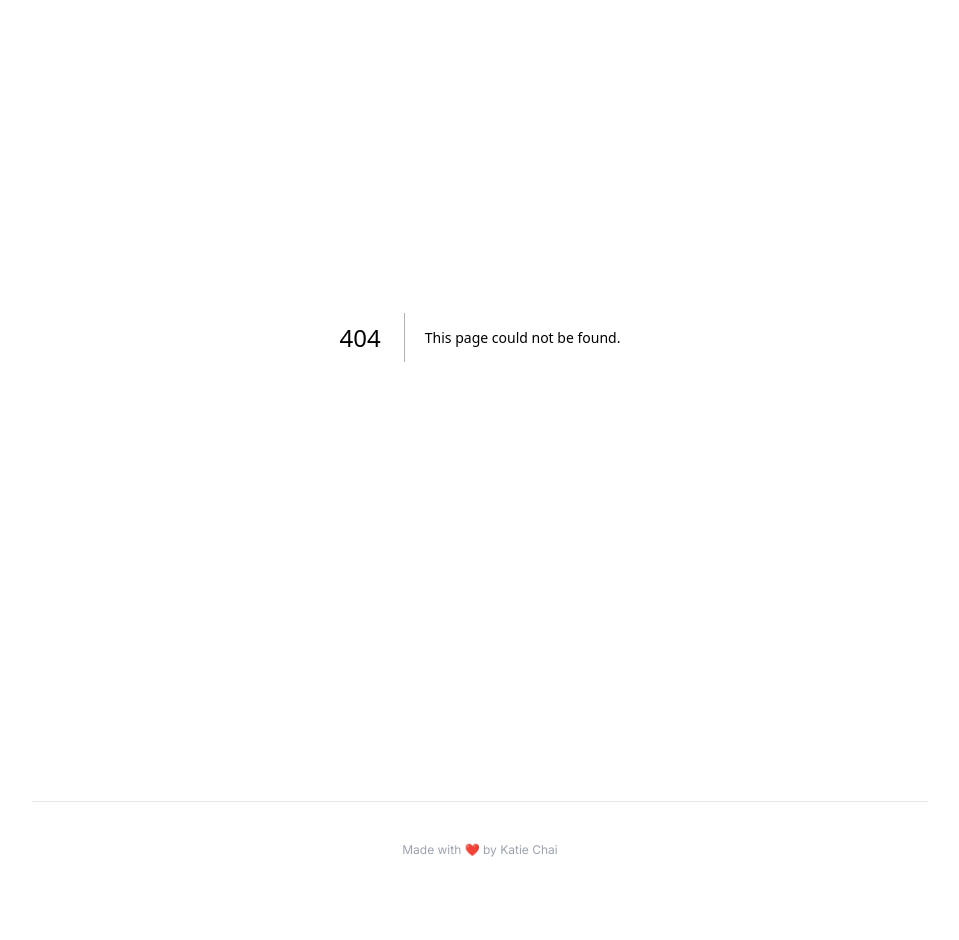
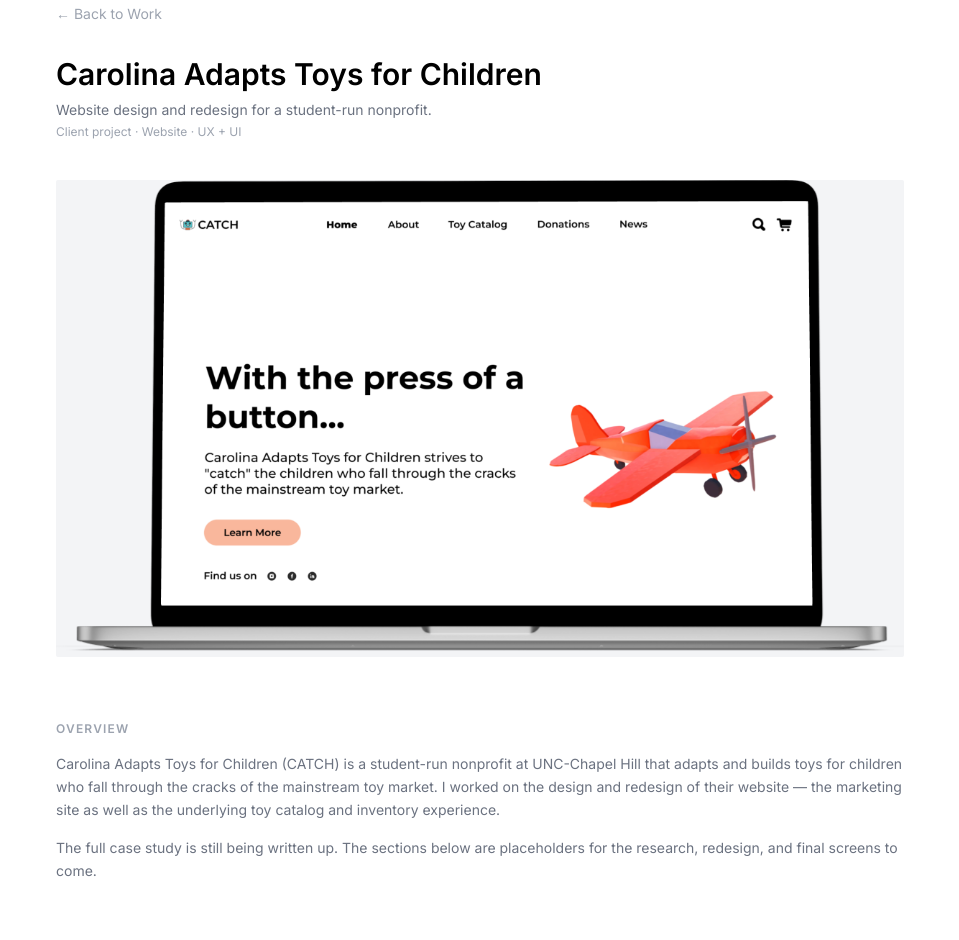
Before and after one commit to katiecha/katie-chai, a Next.js app: page /work/catch in a window 1280 px wide. Before the commit this address had no page. Shown: the part 120-1060 px from the top of the page, without its empty margins (160-1119 px from the left). Before the commit the page ends 1018 px from the top, so only its background shows below. Built offline with nearby package versions, Linux system fonts and the light colour scheme.

Commit message:
final updates

```diff
--- a/app/components/molecules/row.tsx
+++ b/app/components/molecules/row.tsx
@@ -31,6 +31,11 @@ export function Row({ project }: { project: Project }) {
                 <span className="text-sm leading-none select-none">⚠️</span>
               </Tooltip>
             )}
+            {project.status === "private" && (
+              <Tooltip label="private — available on request">
+                <span className="text-sm leading-none select-none">🔒</span>
+              </Tooltip>
+            )}
           </div>
 
           {project.description && (
--- a/app/components/organisms/nav.tsx
+++ b/app/components/organisms/nav.tsx
@@ -4,7 +4,7 @@ import { SOCIAL_LINKS } from "@/app/work/data"
 
 export function Nav() {
   return (
-    <header className="sticky top-0 z-nav bg-background border-b border-border">
+    <header className="sticky top-0 z-nav bg-white border-b border-border" style={{ backgroundColor: "#ffffff" }}>
       <div className="max-w-4xl mx-auto px-6 h-14 flex items-center justify-between">
         <Link href="/work" className="font-semibold tracking-widest text-sm uppercase">
           Katie Chai
--- /dev/null
+++ b/app/work/catch/page.tsx
@@ -0,0 +1,76 @@
+import type { Metadata } from "next"
+import Link from "next/link"
+import Image from "next/image"
+import { SectionHeading } from "@/app/components/atoms/section-heading"
+
+export const metadata: Metadata = {
+  title: "Carolina Adapts Toys for Children - Katie Chai",
+  description: "Website design and redesign for CATCH, a student-run nonprofit adapting toys for children.",
+}
+
+function ImagePlaceholder({ label, aspect = "16/9" }: { label: string; aspect?: string }) {
+  return (
+    <div
+      className="w-full rounded-fillet border border-dashed border-border bg-surface-hover flex items-center justify-center px-6 text-center"
+      style={{ aspectRatio: aspect }}
+    >
+      <span className="text-xs text-text-subtle leading-relaxed">{label}</span>
+    </div>
+  )
+}
+
+export default function CatchPage() {
+  return (
+    <main className="max-w-4xl mx-auto px-6 py-16">
+      <Link href="/work" className="text-sm text-text-subtle hover:text-black transition-colors inline-flex items-center gap-1 mb-8">
+        ← Back to Work
+      </Link>
+
+      <h1 className="text-3xl font-semibold mb-2">Carolina Adapts Toys for Children</h1>
+      <p className="text-sm text-text-muted mb-1">Website design and redesign for a student-run nonprofit.</p>
+      <p className="text-xs text-text-subtle mb-10">Client project · Website · UX + UI</p>
+
+      <div className="relative w-full rounded-fillet overflow-hidden bg-surface-hover mb-16" style={{ aspectRatio: "16/9" }}>
+        <Image src="/images/uiux-catch.png" alt="CATCH website redesign" fill sizes="(min-width: 896px) 896px, 100vw" className="object-cover" />
+      </div>
+
+      <div className="flex flex-col gap-14">
+
+        {/* Overview */}
+        <section>
+          <SectionHeading>Overview</SectionHeading>
+          <div className="flex flex-col gap-4 text-sm text-text-muted leading-relaxed">
+            <p>
+              Carolina Adapts Toys for Children (CATCH) is a student-run nonprofit at UNC-Chapel Hill that adapts and builds toys for children who fall through the cracks of the mainstream toy market. I worked on the design and redesign of their website — the marketing site as well as the underlying toy catalog and inventory experience.
+            </p>
+            <p>
+              The full case study is still being written up. The sections below are placeholders for the research, redesign, and final screens to come.
+            </p>
+          </div>
+        </section>
+
+        {/* The Problem */}
+        <section>
+          <SectionHeading>The Problem</SectionHeading>
+          <p className="text-sm text-text-muted leading-relaxed mb-6">
+            Write-up in progress — the problem framing and current-state audit will go here.
+          </p>
+          <ImagePlaceholder label="Before — current CATCH site / pain points" />
+        </section>
+
+        {/* Redesign */}
+        <section>
+          <SectionHeading>Redesign</SectionHeading>
+          <p className="text-sm text-text-muted leading-relaxed mb-6">
+            Write-up in progress — the redesigned pages and key flows will go here.
+          </p>
+          <div className="flex flex-col gap-3">
+            <ImagePlaceholder label="Redesigned homepage" />
+            <ImagePlaceholder label="Toy catalog / inventory experience" />
+          </div>
+        </section>
+
+      </div>
+    </main>
+  )
+}
--- a/app/work/data.ts
+++ b/app/work/data.ts
@@ -10,7 +10,7 @@ export type Project = {
   name: string
   description: string
   links: ProjectLink[]
-  status?: "in-progress"
+  status?: "in-progress" | "private"
   image?: string
   imagePosition?: string
   videoEmbed?: string
@@ -328,7 +328,7 @@ export const CATEGORIES: Category[] = [
         name: "EPID Research",
         description: "Epidemiology research project for Honors Carolina.",
         links: [],
-        status: "in-progress",
+        status: "private",
         tags: ["R", "SAS"],
       },
       {
@@ -373,7 +373,7 @@ export const UIUX_PROJECTS: Project[] = [
   {
     name: "Carolina Adapts Toys for Children",
     description: "Website design & redesign.",
-    links: [],
+    links: [{ label: "Project", href: "/work/catch", type: "site" }],
     status: "in-progress",
     image: "/images/uiux-catch.png",
   },
```
Also changed, not shown: .claude/CLAUDE.md, 1 other file (tests, documents, lock files or other folders).
